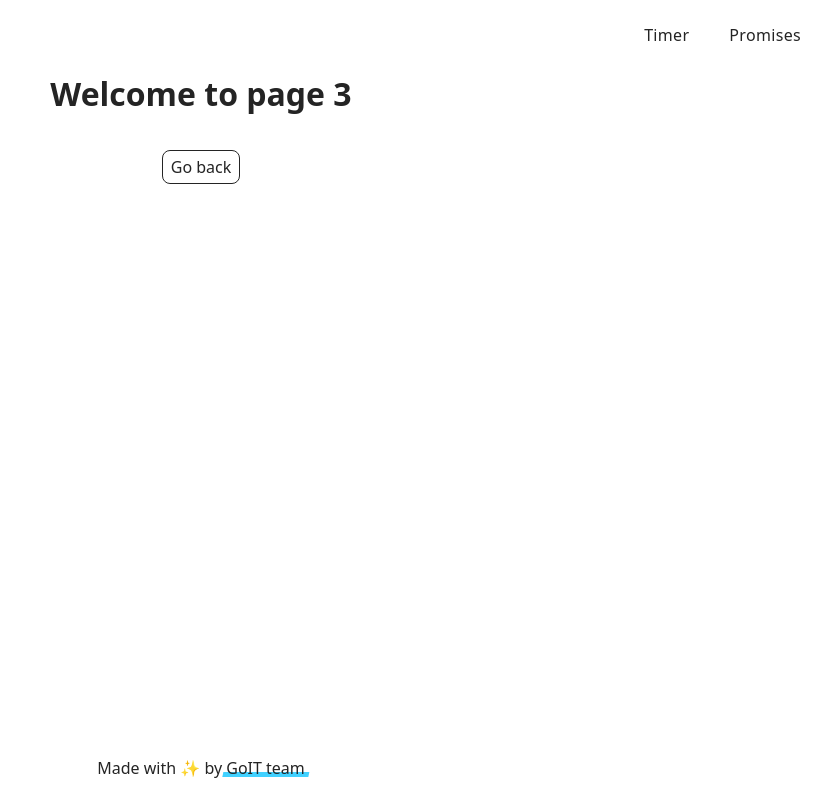
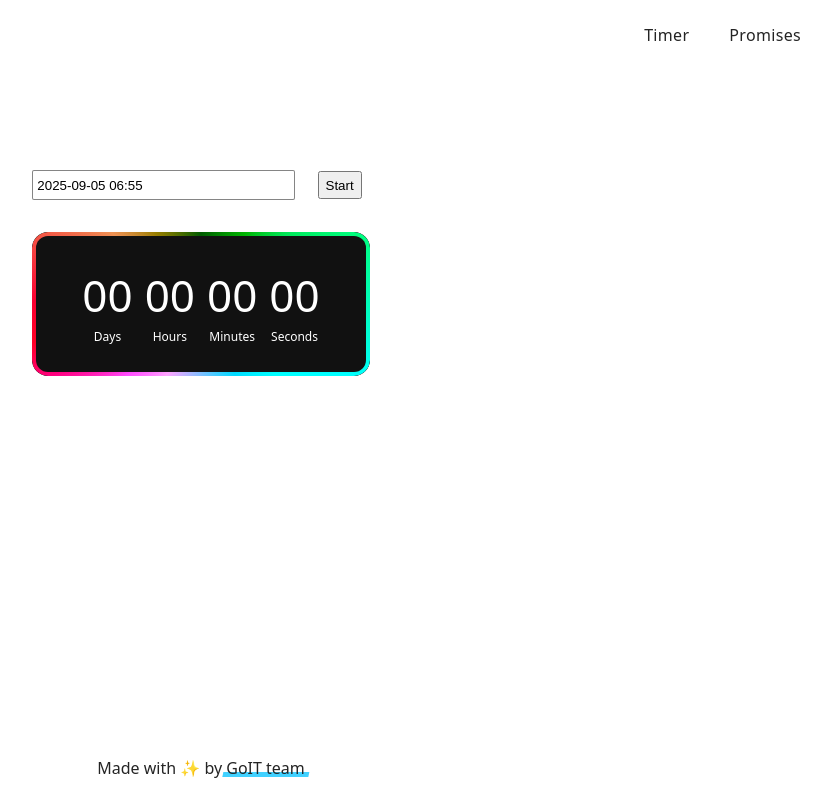
Before and after one commit to RomIvaNeirity/goit-js-hw-10, a website built with Vite: page src/1-timer.html in a window 1280 px wide. Shown: the whole page, without its empty margins (439-1270 px from the left). Built offline with nearby package versions, Linux system fonts and the light colour scheme.

Commit message:
add timer

```diff
--- a/package.json
+++ b/package.json
@@ -17,6 +17,7 @@
   "author": "Alexander Repeta <alexander.repeta@gmail.com>",
   "license": "ISC",
   "dependencies": {
+    "flatpickr": "^4.6.13",
     "vite-plugin-full-reload": "^1.2.0",
     "vite-plugin-html-inject": "^1.1.2"
   }
--- a/src/1-timer.html
+++ b/src/1-timer.html
@@ -13,7 +13,7 @@
         <nav class="nav">
           <a class="nav-logo" href="./index.html" aria-label="Site logo">
             <svg class="nav-logo-icon" width="100" height="30">
-              <use href="{=$icon-path}"></use>
+              <use href="img/logo.svg"></use>
             </svg>
           </a>
           <ul class="nav-list">
@@ -34,13 +34,34 @@
 
     <main>
       <div class="container">
-        <h1 class="main-title">
-          <span class="main-title-gradient">Welcome</span> to page 3
-        </h1>
-        <load src="./partials/back-link.html" />
+        <div class="timer-wrapper">
+          <input type="text" id="datetime-picker" class="border-animate" />
+          <button type="button" data-start>Start</button>
+
+          <div class="timer timer-animation">
+            <div class="field">
+              <span class="value" data-days>00</span>
+              <span class="label">Days</span>
+            </div>
+            <div class="field">
+              <span class="value" data-hours>00</span>
+              <span class="label">Hours</span>
+            </div>
+            <div class="field">
+              <span class="value" data-minutes>00</span>
+              <span class="label">Minutes</span>
+            </div>
+            <div class="field">
+              <span class="value" data-seconds>00</span>
+              <span class="label">Seconds</span>
+            </div>
+          </div>
+        </div>
       </div>
     </main>
 
     <load src="./partials/footer.html" />
+
+    <script type="module" src="./js/1-timer.js"></script>
   </body>
 </html>
--- a/src/css/styles.css
+++ b/src/css/styles.css
@@ -12,6 +12,6 @@
 
 /* Sections style */
 @import url('./header.css');
-
+@import url('./timer.css');
 @import url('./back-link.css');
 @import url('./footer.css');
--- /dev/null
+++ b/src/css/timer.css
@@ -0,0 +1,84 @@
+.timer-wrapper {
+  padding: 100px 0;
+  margin: 0 auto;
+  max-width: fit-content;
+}
+
+.timer {
+  display: flex;
+  gap: 12px;
+  margin-top: 32px;
+}
+
+button {
+  height: 28px;
+  margin-left: 18px;
+}
+
+.field {
+  display: flex;
+  flex-direction: column;
+}
+
+.value {
+  font-size: 44px;
+}
+
+.label {
+  font-size: 12px;
+  text-align: center;
+}
+
+input {
+  padding: 0 4px;
+
+  height: 28px;
+  border: 1px solid rgba(0, 0, 0, 0.479);
+  border-radius: 2px;
+
+  width: 75%;
+}
+
+.timer-animation {
+  position: relative;
+  padding: 30px 50px;
+  border-radius: 16px;
+  background: #111;
+  color: #fff;
+  font-size: 18px;
+  text-align: center;
+  z-index: 0;
+  overflow: hidden;
+}
+
+.timer-animation::before {
+  content: '';
+  position: absolute;
+  inset: 0;
+  padding: 4px; /* товщина рамки */
+  border-radius: inherit;
+  background: conic-gradient(
+    from 0deg,
+    red,
+    orange,
+    yellow,
+    lime,
+    cyan,
+    blue,
+    violet,
+    red
+  );
+  -webkit-mask: linear-gradient(#000 0 0) content-box, linear-gradient(#000 0 0);
+  -webkit-mask-composite: xor;
+  mask-composite: exclude;
+  animation: hue-steps 4s steps(4) infinite;
+}
+
+@keyframes hue-steps {
+  0% {
+    filter: hue-rotate(0deg);
+  }
+  100% {
+    filter: hue-rotate(360deg);
+  }
+}
--- a/src/js/1-timer.js
+++ b/src/js/1-timer.js
@@ -0,0 +1,20 @@
+
+import flatpickr from "flatpickr";
+
+import "flatpickr/dist/flatpickr.min.css";
+
+
+
+
+const options = {
+  enableTime: true,
+  time_24hr: true,
+  defaultDate: new Date(),
+  minuteIncrement: 1,
+  onClose(selectedDates) {
+    console.log(selectedDates[0]);
+  },
+};
+
+
+flatpickr("#datetime-picker", options);
```
Also changed, not shown: src/2-snackbar.html (+2 -2 lines), src/index.html (+1 -1 lines), 1 other file.
